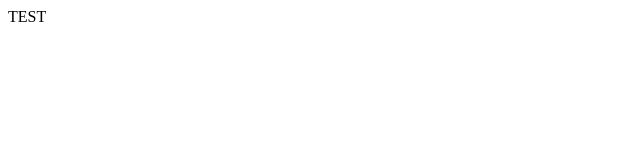
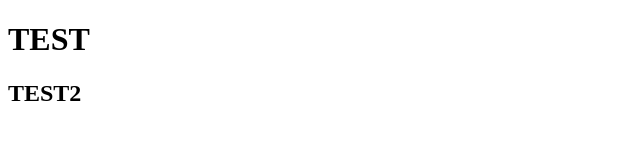
Before and after one commit to abhijith569/test, a plain HTML site: page index.html in a window 1280 px wide. Shown: the whole page, without its empty margins (0-640 px from the left). Drawn offline with Linux system fonts and the light colour scheme.

Commit message:
added h2

```diff
--- a/index.html
+++ b/index.html
@@ -7,7 +7,8 @@
     <title>test</title>
 </head>
 <body>
-<hi>TEST</hi>
+<h1>TEST</h1>
+<h2>TEST2</h2>
 
 </body>
 </html>
```
